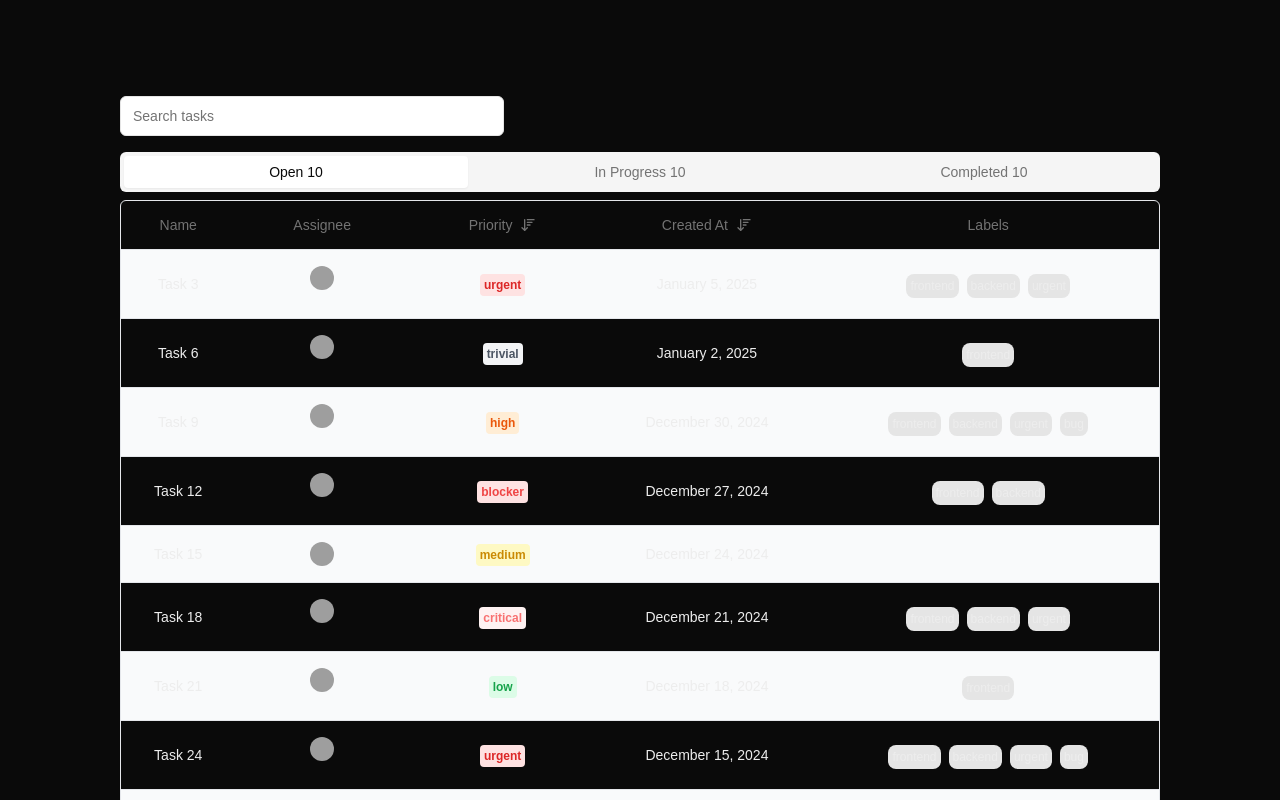
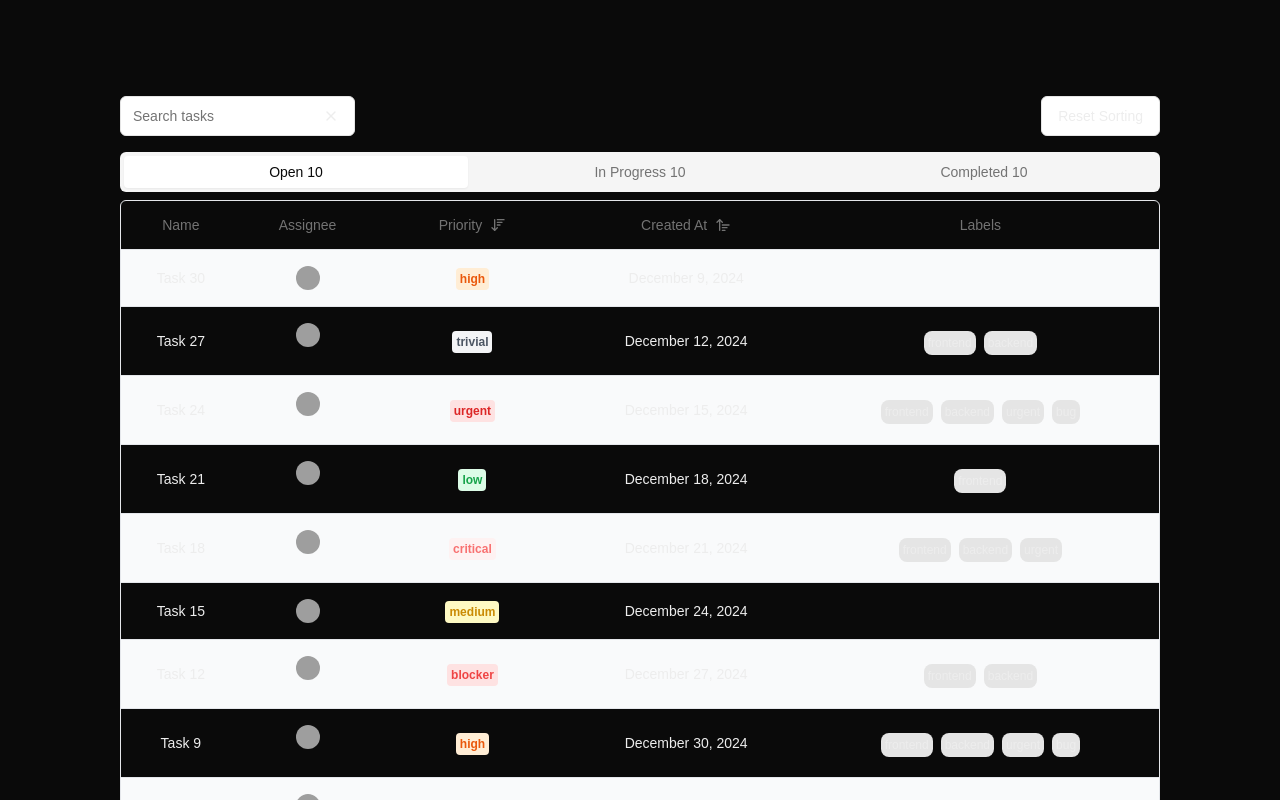
Before and after one commit to Sagargajare/task-manager, a Next.js app: page / in a window 1280 px wide. Shown: the top 800 px of the page. Built offline with nearby package versions, Linux system fonts and the light colour scheme; no server answers; grey boxes are pictures that could not be loaded.

Commit message:
Create useTaskStore hook using zustand
+ Add sort by create_at and priority capabilities to TaskTable.
+ Add search by name capabilities to TaskTable.
+ Persist the global state in localStorage using zustand middleware.
+ Add button to clear the sortings and search filters.

```diff
--- a/src/components/TaskManager/TaskTable.tsx
+++ b/src/components/TaskManager/TaskTable.tsx
@@ -1,4 +1,4 @@
-import React from "react";
+import React, { useEffect, useState } from "react";
 import {
   Table,
   TableBody,
@@ -10,10 +10,30 @@ import {
 import { ITask } from "@/types";
 import { Avatar, AvatarFallback, AvatarImage } from "@/components/ui/avatar";
 import { Button } from "../ui/button";
-import { ArrowDownWideNarrow } from "lucide-react";
+import { ArrowDownWideNarrow, ArrowUpWideNarrow } from "lucide-react";
+import useTaskStore from "@/store/useTaskStore";
 
 type Props = {
   tasks: ITask[];
+};
+
+const SortingButton = ({ field, name }: { field: string; name: string }) => {
+  const { sortField, sortOrder, setSorting } = useTaskStore();
+
+  const handleClick = () => {
+    setSorting(field, sortOrder === -1 ? 1 : -1);
+  };
+
+  return (
+    <Button variant={"ghost"} onClick={() => handleClick()}>
+      {name}
+      {sortField === field && sortOrder === 1 ? (
+        <ArrowUpWideNarrow />
+      ) : (
+        <ArrowDownWideNarrow />
+      )}
+    </Button>
+  );
 };
 
 const PRIORITY_STYLES: Record<string, string> = {
@@ -23,7 +43,7 @@ const PRIORITY_STYLES: Record<string, string> = {
   URGENT: "bg-red-100 text-red-600",
   CRITICAL: "bg-red-50 text-red-400",
   BLOCKER: "bg-red-100 text-red-500",
-  TRIVIAL: "bg-gray-100 text-gray-600"
+  TRIVIAL: "bg-gray-100 text-gray-600",
 };
 
 const TaskTable = ({ tasks }: Props) => {
@@ -33,18 +53,12 @@ const TaskTable = ({ tasks }: Props) => {
         <TableHeader>
           <TableRow>
             <TableHead className="text-center">Name</TableHead>
+            <TableHead className="text-center">Assignee</TableHead>
             <TableHead className="text-center">
-              <Button variant={"ghost"}>Assignee</Button>
+              <SortingButton field={"priority"} name={"Priority"} />
             </TableHead>
             <TableHead className="text-center">
-              <Button variant={"ghost"}>
-                Priority <ArrowDownWideNarrow />
-              </Button>
-            </TableHead>
-            <TableHead className="text-center">
-              <Button variant={"ghost"}>
-                Created At <ArrowDownWideNarrow />
-              </Button>
+              <SortingButton field={"created_at"} name={"Created At"} />
             </TableHead>
             <TableHead className="text-center">Labels</TableHead>
           </TableRow>
@@ -72,7 +86,11 @@ const TaskTable = ({ tasks }: Props) => {
                 </Avatar>
               </TableCell>
               <TableCell className="text-center">
-                <span className={`text-xs font-bold ${PRIORITY_STYLES[task.priority]} p-1 rounded`}>
+                <span
+                  className={`text-xs font-bold ${
+                    PRIORITY_STYLES[task.priority]
+                  } p-1 rounded`}
+                >
                   {task.priority.toLowerCase()}
                 </span>
               </TableCell>
@@ -95,6 +113,14 @@ const TaskTable = ({ tasks }: Props) => {
               </TableCell>
             </TableRow>
           ))}
+
+          {tasks.length === 0 && (
+            <TableRow>
+              <TableCell colSpan={5} className="text-center">
+                No tasks found
+              </TableCell>
+            </TableRow>
+          )}
         </TableBody>
       </Table>
     </div>
--- a/src/components/TaskManager/index.tsx
+++ b/src/components/TaskManager/index.tsx
@@ -1,42 +1,76 @@
+"use client";
+
 import { Tabs, TabsContent, TabsList, TabsTrigger } from "@/components/ui/tabs";
 import { ITask, ITaskApiResponse } from "@/types";
 import TaskTable from "./TaskTable";
 import { Input } from "../ui/input";
+import useTaskStore from "@/store/useTaskStore";
+import { useEffect } from "react";
+import { Button } from "../ui/button";
+import { X } from "lucide-react";
 
 const TaskManager = ({ data }: { data: ITaskApiResponse }) => {
-  console.log(data.tasks);
-  const openTasks = data.tasks.filter((task: ITask) => task.status === "OPEN");
-  const closedTasks = data.tasks.filter(
-    (task: ITask) => task.status === "CLOSED"
-  );
-  const inProgressTasks = data.tasks.filter(
-    (task: ITask) => task.status === "IN_PROGRESS"
-  );
+  const {
+    currentTab,
+    setCurrentTab,
+    setTasks,
+    getTasksByStatus,
+    searchQuery,
+    setSearchQuery,
+    setSorting,
+  } = useTaskStore();
+
+  useEffect(() => {
+    setTasks(data.tasks);
+  }, [data.tasks]);
+
+  const openTasks = getTasksByStatus("OPEN");
+  const closedTasks = getTasksByStatus("CLOSED");
+  const inProgressTasks = getTasksByStatus("IN_PROGRESS");
 
   return (
     <div className="w-[300px] xs:w-[500px] md:w-[1200px] sm:w-[500] p-0 sm:p-4 md:p-20">
-        <div className="flex items-center py-4">
-        <Input
-          placeholder="Search tasks"
-          className="max-w-sm"
-        />
+      <div className="flex items-center py-4 justify-between">
+        <div className="relative max-w-2xl">
+          <Input
+            placeholder="Search tasks"
+            value={searchQuery}
+            onChange={(e) => setSearchQuery(e.target.value)}
+            className="pr-10 max-w-lg"
+          />
+          <Button
+            className="absolute right-0 top-1/2 transform -translate-y-1/2 rounded"
+            variant={"ghost"}
+            onClick={() => setSearchQuery("")}
+          >
+            <X />
+          </Button>
         </div>
+        <Button onClick={() => setSorting("created_at", 1)} variant={"outline"}>
+          Reset Sorting
+        </Button>
+      </div>
       <Tabs
-        defaultValue="open"
-        className=""
+        defaultValue={currentTab}
+        value={currentTab}
+        onValueChange={(tab) => setCurrentTab(tab as any)}
       >
         <TabsList className="grid w-full grid-cols-3">
-          <TabsTrigger value="open">Open {openTasks.length}</TabsTrigger>
-          <TabsTrigger value="inprogress">In Progress {inProgressTasks.length}</TabsTrigger>
-          <TabsTrigger value="closed">Completed {closedTasks.length}</TabsTrigger>
+          <TabsTrigger value="OPEN">Open {openTasks.length}</TabsTrigger>
+          <TabsTrigger value="IN_PROGRESS">
+            In Progress {inProgressTasks.length}
+          </TabsTrigger>
+          <TabsTrigger value="CLOSED">
+            Completed {closedTasks.length}
+          </TabsTrigger>
         </TabsList>
-        <TabsContent value="open">
+        <TabsContent value="OPEN">
           <TaskTable tasks={openTasks} />
         </TabsContent>
-        <TabsContent value="inprogress">
+        <TabsContent value="IN_PROGRESS">
           <TaskTable tasks={inProgressTasks} />
         </TabsContent>
-        <TabsContent value="closed">
+        <TabsContent value="CLOSED">
           <TaskTable tasks={closedTasks} />
         </TabsContent>
       </Tabs>
--- /dev/null
+++ b/src/store/useTaskStore.ts
@@ -0,0 +1,120 @@
+import { ITask } from "@/types";
+import { create } from "zustand";
+import { persist } from "zustand/middleware";
+
+// Define custom types
+type SortOrder = 1 | -1;
+type TabState = "OPEN" | "IN_PROGRESS" | "CLOSED";
+
+// Define priority levels
+const PRIORITIES: Record<string, number> = {
+  LOW: 1,
+  MEDIUM: 2,
+  HIGH: 3,
+  URGENT: 4,
+  CRITICAL: 5,
+  BLOCKER: 6,
+  TRIVIAL: 7,
+};
+
+// Define the shape of the task state
+interface TaskState {
+  tasks: ITask[];
+  searchQuery: string;
+  sortField: string;
+  sortOrder: SortOrder;
+  currentTab: TabState;
+
+  // Actions/Setters
+  setTasks: (tasks: ITask[]) => void;
+  setSearchQuery: (query: string) => void;
+  setSorting: (field: string, order: SortOrder) => void;
+  setCurrentTab: (tab: TabState) => void;
+
+  // Getters
+  getFilteredTasks: () => ITask[];
+  getTasksByStatus: (status: TabState) => ITask[];
+
+  // Helpers
+  sortTasks: (tasks: ITask[]) => ITask[];
+  filterBySearch: (tasks: ITask[]) => ITask[];
+}
+
+// Create the task store using Zustand
+const useTaskStore = create<TaskState>()(
+  persist(
+    (set, get) => ({
+      tasks: [],
+      searchQuery: "",
+      sortField: "created_at",
+      sortOrder: 1,
+      currentTab: "OPEN",
+
+      // Setter functions
+      setTasks: (tasks: ITask[]) => set({ tasks }),
+      setSearchQuery: (query) => set({ searchQuery: query }),
+      setSorting: (field, order) =>
+        set({
+          sortField: field,
+          sortOrder: order,
+        }),
+      setCurrentTab: (tab) => set({ currentTab: tab }),
+
+      // Sort tasks based on sortField and sortOrder
+      sortTasks: (tasks: ITask[]) => {
+        const state = get();
+        return tasks.sort((a, b) => {
+          if (state.sortField === "created_at") {
+            const comparison =
+              new Date(a.created_at).getTime() -
+              new Date(b.created_at).getTime();
+            return state.sortOrder === 1 ? comparison : -comparison;
+          }
+
+          if (state.sortField === "priority") {
+            const comparison = PRIORITIES[a.priority] - PRIORITIES[b.priority];
+            return state.sortOrder === 1 ? comparison : -comparison;
+          }
+          return 0;
+        });
+      },
+
+      // Filter tasks based on searchQuery
+      filterBySearch: (tasks: ITask[]) => {
+        const state = get();
+        if (!state.searchQuery) return tasks;
+
+        const query = state.searchQuery.toLowerCase();
+        return tasks.filter((task) => task.name.toLowerCase().includes(query));
+      },
+
+      // Get tasks filtered by status, sorted, and filtered by searchQuery
+      getTasksByStatus: (status: TabState) => {
+        const state = get();
+        const tasksByStatus = state.tasks.filter(
+          (task) => task.status === status
+        );
+        const filteredTasks = state.filterBySearch(tasksByStatus);
+        return state.sortTasks(filteredTasks);
+      },
+
+      // Get filtered tasks based on currentTab
+      getFilteredTasks: () => {
+        const state = get();
+        return state.getTasksByStatus(state.currentTab);
+      },
+    }),
+    {
+      name: "task-store",
+      partialize: (state) => ({
+        tasks: state.tasks,
+        searchQuery: state.searchQuery,
+        sortField: state.sortField,
+        sortOrder: state.sortOrder,
+        currentTab: state.currentTab,
+      }),
+    }
+  )
+);
+
+export default useTaskStore;
```
